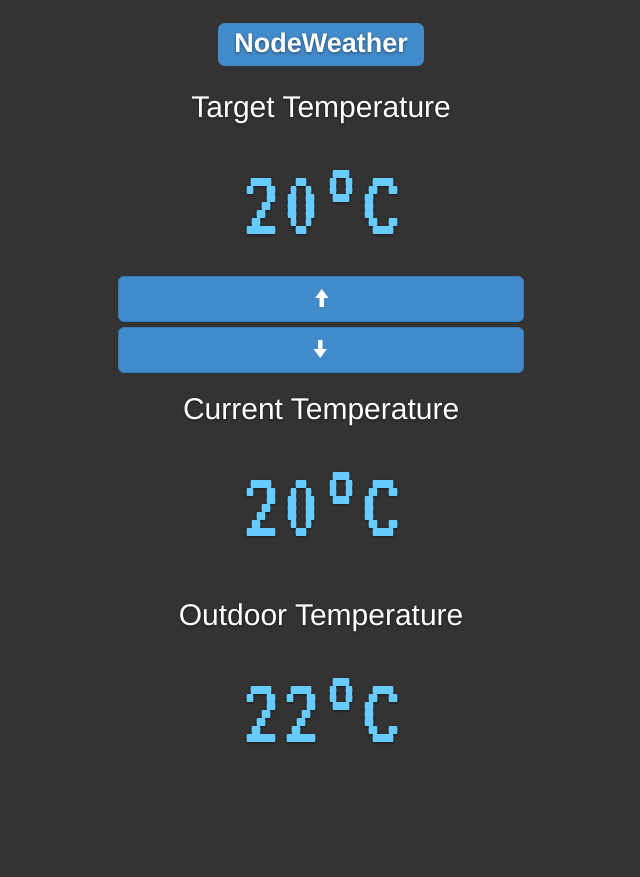
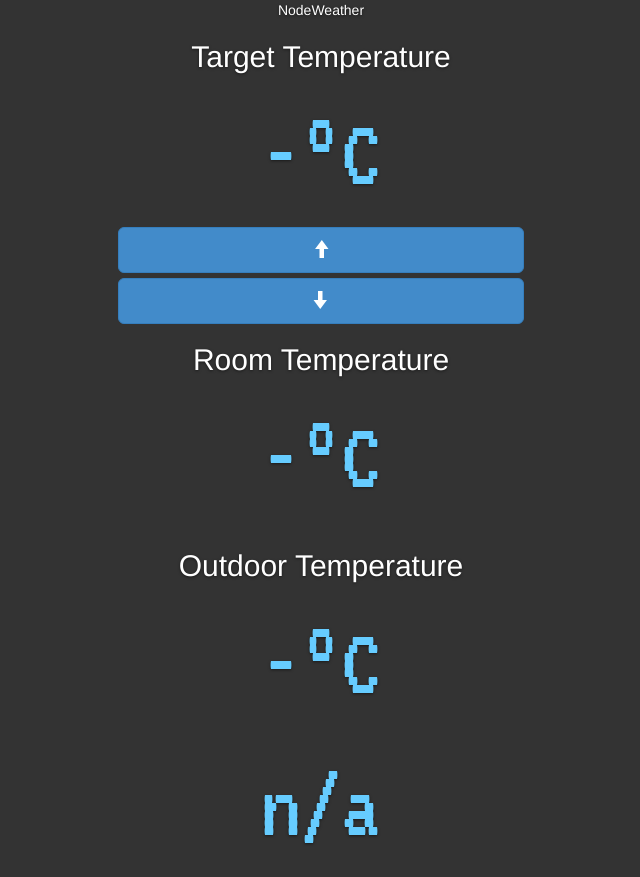
Before and after one commit to akarpus/Node-Weather, a plain HTML site: page public/index.html in a window 1280 px wide. Shown: the whole page, without its empty margins (319-959 px from the left). Before the commit the page ends 800 px from the top, so only its background shows below. Drawn offline with nearby package versions, Linux system fonts and the light colour scheme.

Commit message:
Update index.html

```diff
--- a/public/index.html
+++ b/public/index.html
@@ -8,13 +8,16 @@
 
     <!-- Bootstrap -->
     <link href="css/bootstrap.min.css" rel="stylesheet">
+    <link href="css/bootstrap.icon-large.min.css" rel="stylesheet">
 
-    <!-- Custom styles for this targetTemplate -->
+    <!-- Custom styles for this template -->
     <link href="css/cover.css" rel="stylesheet">
     <link href="css/nodeweather.css" rel="stylesheet">
 
     <!-- Custom Fonts -->
-    <link rel="stylesheet" type="text/css" href="http://fonts.googleapis.com/css?family=VT323">
+    <link rel="stylesheet" type="text/css" href="https://fonts.googleapis.com/css?family=VT323">
+    <link rel="stylesheet" type="text/css" href="https://fonts.googleapis.com/css?family=Pacifico">
+    <link rel="stylesheet" type="text/css" href="https://fonts.googleapis.com/css?family=Roboto">
 
     <!-- HTML5 Shim and Respond.js IE8 support of HTML5 elements and media queries -->
     <!-- WARNING: Respond.js doesn't work if you view the page via file:// -->
@@ -51,25 +54,27 @@ window.addEventListener("load", function () {
     var out = str.split(" ");
     document.getElementById('targetTempOut').value=out[0];
     document.getElementById('roomTempOut').value=out[1];
+    // document.getElementById('outdoorTempOut').value=out[2];
+    // document.getElementById('cityOut').value=out[3];
   }
 })
 </script>
 
   <body>
 
-    <div class="col-lg-12 text-center">
-      <h1><span class="label label-primary">NodeWeather</span></h1>
+    <div class="col-lg-12 text-center title">
+      NodeWeather
     </div>
 
-    <div class="col-lg-12 text-center">
-     <h2>Target Temperature</h2>
+    <div class="col-lg-12 text-center header" >
+      <h2>Target Temperature</h2>
     </div>
 
     <div class ="row">
       <div class="col-md-4 text-center">
       </div>
       <div id="targetTemp" class="col-md-4 text-center display">
-        <output type=text id="targetTempOut" value"" readonly>20</output>&deg;C
+        <output type=text id="targetTempOut" value"" readonly>-</output>&deg;C
       </div>
     </div>
 
@@ -77,35 +82,38 @@ window.addEventListener("load", function () {
       <div class="col-md-4 text-center">
       </div>
       <div class="col-md-4 text-center">
-        <button id="incTemp" type="button" class="btn btn-primary btn-lg btn-block glyphicon glyphicon-arrow-up" onclick="updateTemp(1)"></button>
-        <button id="decTemp" type="button" class="btn btn-primary btn-lg btn-block glyphicon glyphicon-arrow-down" onclick="updateTemp(0)"></button>
+        <button id="incTemp" type="button" class="btn btn-primary btn-lg btn-block glyphicon glyphicon-arrow-up"></button>
+        <button id="decTemp" type="button" class="btn btn-primary btn-lg btn-block glyphicon glyphicon-arrow-down"></button>
       </div>
     </div>
 
-    <div class="col-lg-12 text-center">
-      <h2>Current Temperature</h2>
+    <div class="col-lg-12 text-center header">
+      <h2>Room Temperature</h2>
     </div>
 
     <div class ="row">
       <div class="col-md-4 text-center">
       </div>
       <div id="currentTemp" class="col-md-4 text-center display">
-        <output type=text id="roomTempOut" value"" readonly>20</output>&deg;C
+        <output type=text id="roomTempOut" value"" readonly>-</output>&deg;C
       </div>
     </div>
 
-    <div class="col-lg-12 text-center">
-     <h2>Outdoor Temperature</h2>
+    <div class="col-lg-12 text-center header">
+      <h2>Outdoor Temperature</h2>
     </div>
 
     <div class ="row">
       <div class="col-md-4 text-center">
       </div>
       <div id="outdoorTemp" class="col-md-4 text-center display">
-        22&deg;C
+        <output type=text id="outdoorTempOut" value"" readonly>-</output>&deg;C
       </div>
     </div>
 
+    <div class="col-lg-12 text-center">
+      <output type=text id="cityOut" class="city" value"" readonly>n/a</output>
+    </div>
 
     <!-- jQuery (necessary for Bootstrap's JavaScript plugins) -->
     <script src="https://ajax.googleapis.com/ajax/libs/jquery/1.11.1/jquery.min.js"></script>
```
